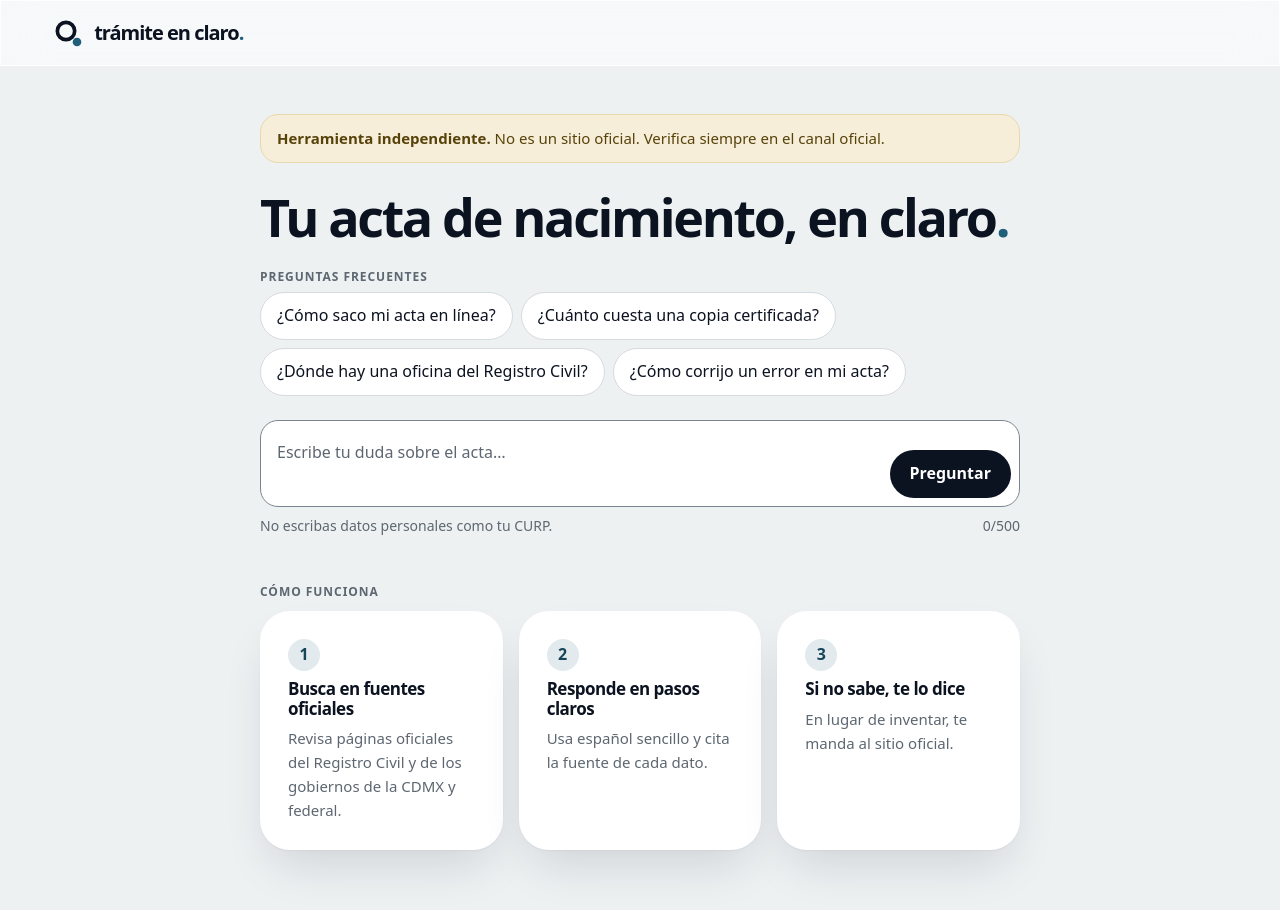
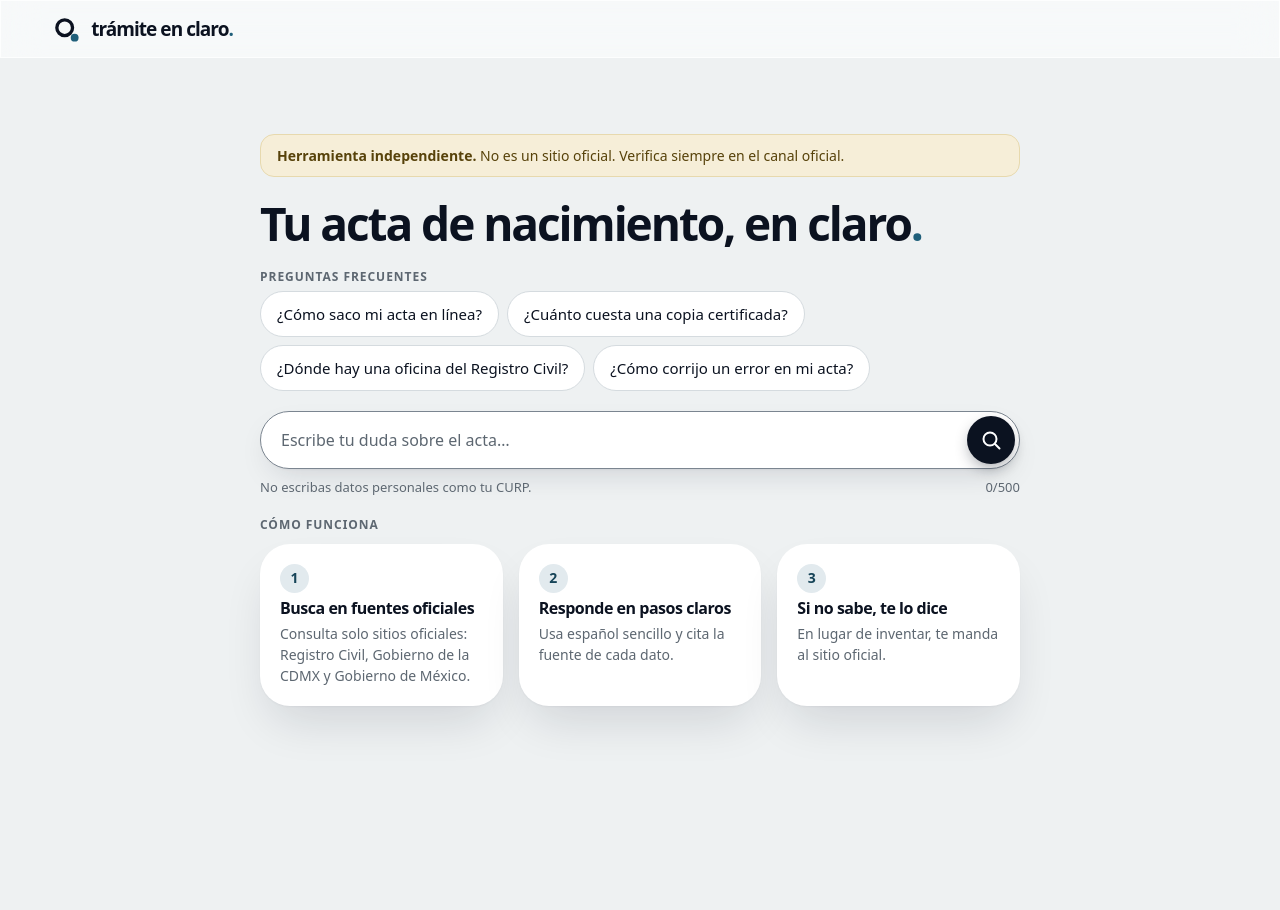
Before and after one commit to jonnschenk/Tramite-en-claro, a React (Vite) app in the folder frontend/: page / in a window 1280 px wide. Shown: the top 910 px of the page. After the commit the page ends 802 px from the top, so only its background shows below. Built offline with nearby package versions, Linux system fonts and the light colour scheme; no server answers.

Commit message:
Frontend: buscador en forma de píldora con lupa y home sin scroll

```diff
--- a/frontend/src/components/HowItWorks.jsx
+++ b/frontend/src/components/HowItWorks.jsx
@@ -1,7 +1,7 @@
 const STEPS = [
   {
     title: 'Busca en fuentes oficiales',
-    text: 'Revisa páginas oficiales del Registro Civil y de los gobiernos de la CDMX y federal.',
+    text: 'Consulta solo sitios oficiales: Registro Civil, Gobierno de la CDMX y Gobierno de México.',
   },
   {
     title: 'Responde en pasos claros',
--- a/frontend/src/components/QuestionForm.jsx
+++ b/frontend/src/components/QuestionForm.jsx
@@ -1,10 +1,20 @@
-import { useRef } from 'react';
+import { useLayoutEffect, useRef } from 'react';
+
+// Altura máxima del campo (unas 4 líneas); arriba de eso aparece scroll.
+const MAX_INPUT_HEIGHT = 120;
 import { MAX_LENGTH } from '../api/ask.js';
 
 function QuestionForm({ value, onChange, onSubmit, isLoading, error }) {
   const fieldRef = useRef(null);
   const length = value.trim().length;
   const isOver = length > MAX_LENGTH;
+
+  // El campo crece con el texto, también cuando una sugerencia lo llena o se vacía al enviar.
+  useLayoutEffect(() => {
+    const field = fieldRef.current;
+    field.style.height = 'auto';
+    field.style.height = `${Math.min(field.scrollHeight, MAX_INPUT_HEIGHT)}px`;
+  }, [value]);
 
   function handleSubmit(event) {
     event.preventDefault();
@@ -34,7 +44,7 @@ function QuestionForm({ value, onChange, onSubmit, isLoading, error }) {
           ref={fieldRef}
           id="question"
           className="question-form__input"
-          rows={2}
+          rows={1}
           placeholder="Escribe tu duda sobre el acta…"
           value={value}
           onChange={(event) => onChange(event.target.value)}
@@ -44,8 +54,20 @@ function QuestionForm({ value, onChange, onSubmit, isLoading, error }) {
           aria-describedby={describedBy}
         />
 
-        <button className="question-form__submit" type="submit" disabled={isLoading}>
-          {isLoading ? 'Buscando…' : 'Preguntar'}
+        <button
+          className="question-form__submit"
+          type="submit"
+          disabled={isLoading}
+          aria-label={isLoading ? 'Buscando…' : 'Preguntar'}
+        >
+          {isLoading ? (
+            <span className="question-form__spinner" aria-hidden="true" />
+          ) : (
+            <svg className="question-form__icon" viewBox="0 0 24 24" aria-hidden="true" focusable="false">
+              <circle cx="11" cy="11" r="6.5" fill="none" stroke="currentColor" strokeWidth="2" />
+              <path d="M16 16l4.5 4.5" stroke="currentColor" strokeWidth="2" strokeLinecap="round" />
+            </svg>
+          )}
         </button>
       </div>
 
--- a/frontend/src/styles/_header.scss
+++ b/frontend/src/styles/_header.scss
@@ -9,7 +9,7 @@
 
   &__inner {
     width: $container-width;
-    min-height: 64px;
+    min-height: $header-height;
     margin-inline: auto;
     display: flex;
     align-items: center;
@@ -29,8 +29,8 @@
   }
 
   &__logo {
-    width: 32px;
-    height: 32px;
+    width: 29px;
+    height: 29px;
     flex-shrink: 0;
   }
 
@@ -39,7 +39,7 @@
   }
 
   &__name {
-    font-size: 1.25rem;
+    font-size: 1.1875rem;
     font-weight: 800;
     letter-spacing: -0.05em;
   }
--- a/frontend/src/styles/_hero.scss
+++ b/frontend/src/styles/_hero.scss
@@ -3,7 +3,7 @@
 
 .hero {
   &__title {
-    font-size: clamp(2rem, 8vw, 3.25rem);
+    font-size: clamp(1.875rem, 7vw, 2.875rem);
     font-weight: 800;
     letter-spacing: $tracking-title-tight;
   }
--- a/frontend/src/styles/_how-it-works.scss
+++ b/frontend/src/styles/_how-it-works.scss
@@ -6,7 +6,6 @@
 
   @include web {
     display: block;
-    margin-top: 24px;
   }
 
   &__title {
@@ -27,14 +26,16 @@
   &__item {
     display: grid;
     align-content: start;
-    gap: 8px;
+    gap: 6px;
+    padding: 20px;
   }
 
   &__number {
     display: grid;
     place-items: center;
-    width: 32px;
-    height: 32px;
+    width: 29px;
+    height: 29px;
+    font-size: 0.875rem;
     border-radius: $radius-pill;
     background: $color-accent-soft;
     color: $color-accent-hover;
@@ -42,13 +43,14 @@
   }
 
   &__item-title {
-    font-size: 1.0625rem;
+    font-size: 1rem;
     font-weight: 700;
   }
 
   &__text {
     margin: 0;
     color: $color-text-secondary;
-    font-size: 0.9375rem;
+    font-size: 0.875rem;
+    line-height: 1.5;
   }
 }
--- a/frontend/src/styles/_layout.scss
+++ b/frontend/src/styles/_layout.scss
@@ -1,7 +1,8 @@
 @use 'tokens' as *;
 @use 'mixins' as *;
 
-$ask-bar-space: 200px;
+// Alto de la barra fija de abajo en móvil (unos 110 px) más aire para que no tape el contenido.
+$ask-bar-space: 140px;
 
 .page {
   width: $container-width;
@@ -16,10 +17,14 @@ $ask-bar-space: 200px;
     gap: 24px;
   }
 
+  // En el home todo cabe en la pantalla: el contenido se centra en el alto disponible.
   &--idle {
     @include web {
       width: min(92%, $home-column-max);
-      padding-top: 48px;
+      min-height: calc(100dvh - #{$header-height});
+      padding-block: 32px;
+      align-content: center;
+      gap: 20px;
     }
   }
 }
@@ -45,7 +50,7 @@ $ask-bar-space: 200px;
   &--docked {
     @include web {
       position: sticky;
-      top: 76px;
+      top: $header-height + 12px;
       padding: 12px;
       margin-inline: -12px;
       border-radius: $radius-card-web;
--- a/frontend/src/styles/_notice.scss
+++ b/frontend/src/styles/_notice.scss
@@ -2,11 +2,11 @@
 
 .notice {
   margin: 0;
-  padding: 12px 16px;
+  padding: 10px 16px;
   background: $color-notice-bg;
   border: 1px solid $color-notice-border;
-  border-radius: $radius-input;
+  border-radius: 14px;
   color: $color-notice-text;
-  font-size: 0.9375rem;
+  font-size: 0.875rem;
   line-height: 1.5;
 }
--- a/frontend/src/styles/_question-form.scss
+++ b/frontend/src/styles/_question-form.scss
@@ -8,10 +8,17 @@
     display: flex;
     align-items: flex-end;
     gap: 8px;
-    padding: 8px;
+    padding: 4px 4px 4px 20px;
     background: $color-surface;
-    border: 1.5px solid $color-input-border;
-    border-radius: $radius-input;
+    border: 1px solid $color-input-border;
+    // Radio fijo (mitad de la altura con una línea): se ve como píldora y sigue bien cuando el campo crece.
+    border-radius: 29px;
+    box-shadow: $shadow-search;
+    transition: box-shadow 0.2s ease;
+
+    &:hover {
+      box-shadow: $shadow-search-hover;
+    }
 
     &:focus-within {
       outline: 3px solid $color-accent;
@@ -25,14 +32,18 @@
 
   &__input {
     flex: 1;
+    // Misma altura que el botón (12 + 24 + 12 = 48) para que el texto quede centrado.
     min-height: $touch-target;
-    padding: 12px 8px;
+    max-height: 120px;
+    padding: 12px 0;
     border: 0;
     background: transparent;
     color: $color-text;
-    font-size: $font-size-body;
-    line-height: 1.4;
+    // 16 px mínimo: con menos, Safari en iPhone hace zoom al tocar el campo.
+    font-size: 1rem;
+    line-height: 24px;
     resize: none;
+    overflow-y: auto;
 
     &:focus-visible {
       outline: none;
@@ -49,26 +60,60 @@
   }
 
   &__submit {
-    min-height: $touch-target;
-    padding-inline: 20px;
+    display: grid;
+    place-items: center;
+    flex-shrink: 0;
+    width: $touch-target;
+    height: $touch-target;
+    padding: 0;
     border: 0;
-    border-radius: $radius-pill;
+    border-radius: 50%;
     background: $color-button;
     color: #fff;
-    font-weight: 600;
+    box-shadow: 0 6px 16px -4px rgba(11, 18, 32, 0.45);
     cursor: pointer;
+    transition: transform 0.15s ease, background-color 0.15s ease;
+
+    &:hover:not(:disabled) {
+      background: $color-accent-hover;
+      transform: scale(1.05);
+    }
+
+    &:active:not(:disabled) {
+      transform: scale(0.96);
+    }
+
+    &:focus-visible {
+      outline: 3px solid $color-accent;
+      outline-offset: 2px;
+    }
 
     &:disabled {
       background: $color-button-disabled;
+      box-shadow: none;
       cursor: progress;
     }
+  }
+
+  &__icon {
+    width: 24px;
+    height: 24px;
+  }
+
+  &__spinner {
+    width: 20px;
+    height: 20px;
+    border: 2.5px solid rgba(255, 255, 255, 0.35);
+    border-top-color: #fff;
+    border-radius: 50%;
+    animation: question-form-spin 0.8s linear infinite;
   }
 
   &__meta {
     display: flex;
     justify-content: space-between;
     gap: 16px;
-    font-size: 0.875rem;
+    font-size: 0.8125rem;
     color: $color-text-secondary;
   }
 
@@ -104,3 +149,9 @@
     color: $color-error-strong;
   }
 }
+
+@keyframes question-form-spin {
+  to {
+    transform: rotate(360deg);
+  }
+}
--- a/frontend/src/styles/_suggestions.scss
+++ b/frontend/src/styles/_suggestions.scss
@@ -18,8 +18,9 @@
   }
 
   &__pill {
-    min-height: $touch-target;
-    padding: 10px 16px;
+    min-height: 46px;
+    padding: 9px 16px;
+    font-size: 0.9375rem;
     background: $color-surface;
     border: 1px solid $color-border;
     border-radius: $radius-pill;
--- a/frontend/src/styles/_tokens.scss
+++ b/frontend/src/styles/_tokens.scss
@@ -39,11 +39,13 @@ $radius-pill: 999px;
 $radius-card-mobile: 24px;
 $radius-card-web: 30px;
 $radius-input: 18px;
+$shadow-search: 0 1px 2px rgba(15, 23, 42, 0.04), 0 12px 32px -12px rgba(15, 23, 42, 0.18);
+$shadow-search-hover: 0 1px 2px rgba(15, 23, 42, 0.05), 0 16px 40px -12px rgba(15, 23, 42, 0.24);
 $shadow-card: 0 1px 2px rgba(15, 23, 42, 0.04), 0 24px 48px -12px rgba(15, 23, 42, 0.14);
 
 $font-family: 'Inter Variable', system-ui, -apple-system, 'Segoe UI', sans-serif;
-$font-size-body: 1rem;
-$font-size-body-large: 1.0625rem;
+$font-size-body: 0.9375rem;
+$font-size-body-large: 1rem;
 $font-size-eyebrow: 0.75rem;
 $line-height-body: 1.6;
 $tracking-title: -0.03em;
@@ -51,6 +53,7 @@ $tracking-title-tight: -0.045em;
 $tracking-eyebrow: 0.08em;
 
 $touch-target: 48px;
+$header-height: 56px;
 $container-max: 1240px;
 $container-width: min(92%, $container-max);
 $home-column-max: 760px;
```
